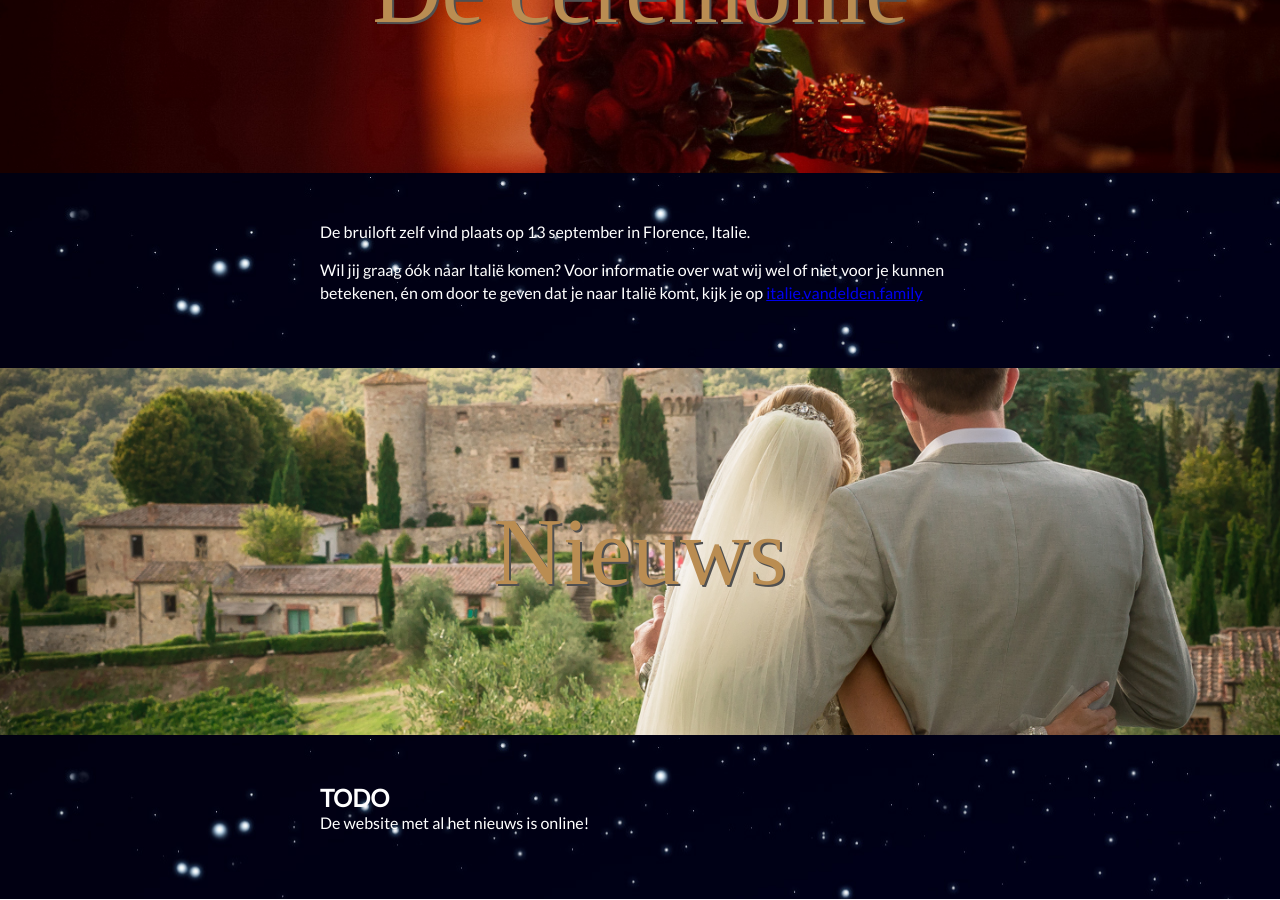
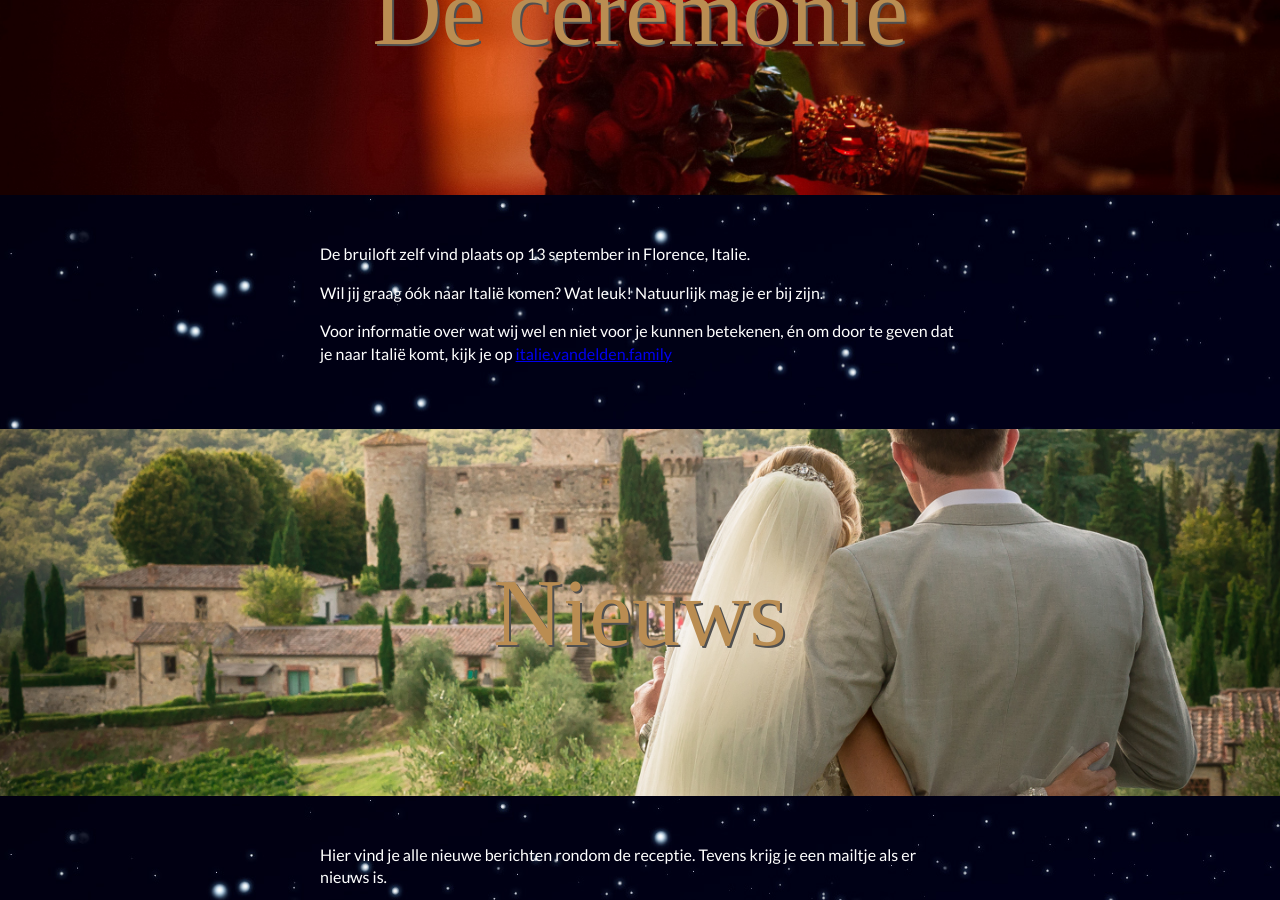
Before and after one commit to eirvandelden/receptie, a Jekyll site: the page built from index.md, in a window 1280 px wide and 900 px high, scrolled down 3766 px. Built offline with Jekyll 4.4.1, drawn with Linux system fonts in a browser that asks for light colours; some web fonts are replaced; some of the changed text lies outside the part shown.

Commit message:
Tekstuele aanpassingen

```diff
--- a/index.md
+++ b/index.md
@@ -83,7 +83,8 @@ layout: default
       De bruiloft zelf vind plaats op 13 september in Florence, Italie.
     </p>
     <p>
-      Wil jij graag óók naar Italië komen? Voor informatie over wat wij wel of niet voor je kunnen betekenen, én om door te geven dat je naar Italië komt, kijk je op <a href="http://italie.vandelden.family/">italie.vandelden.family</a>
+      Wil jij graag óók naar Italië komen? Wat leuk! Natuurlijk mag je er bij zijn.</p>
+    <p>Voor informatie over wat wij wel en niet voor je kunnen betekenen, én om door te geven dat je naar Italië komt, kijk je op <a href="http://italie.vandelden.family/">italie.vandelden.family</a>
     </p>
   </div>
 </div>
@@ -96,9 +97,11 @@ layout: default
 
 <div class="text-block">
   <div class="text-block-inner">
-    <h2>TODO</h2>
     <p>
-      De website met al het nieuws is online!
+      Hier vind je alle nieuwe berichten rondom de receptie. Tevens krijg je een mailtje als er nieuws is.
+    </p>
+    <p>
+      De website voor de receptie is online!
     </p>
   </div>
 </div>
```
Also changed, not shown: other parts of index.md (+1 -1 lines).
